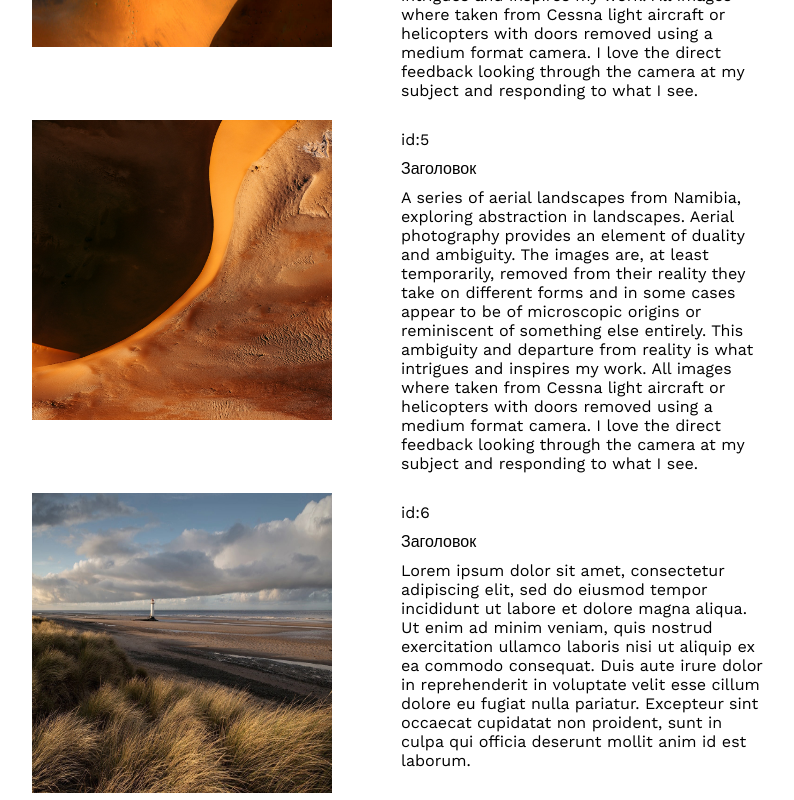
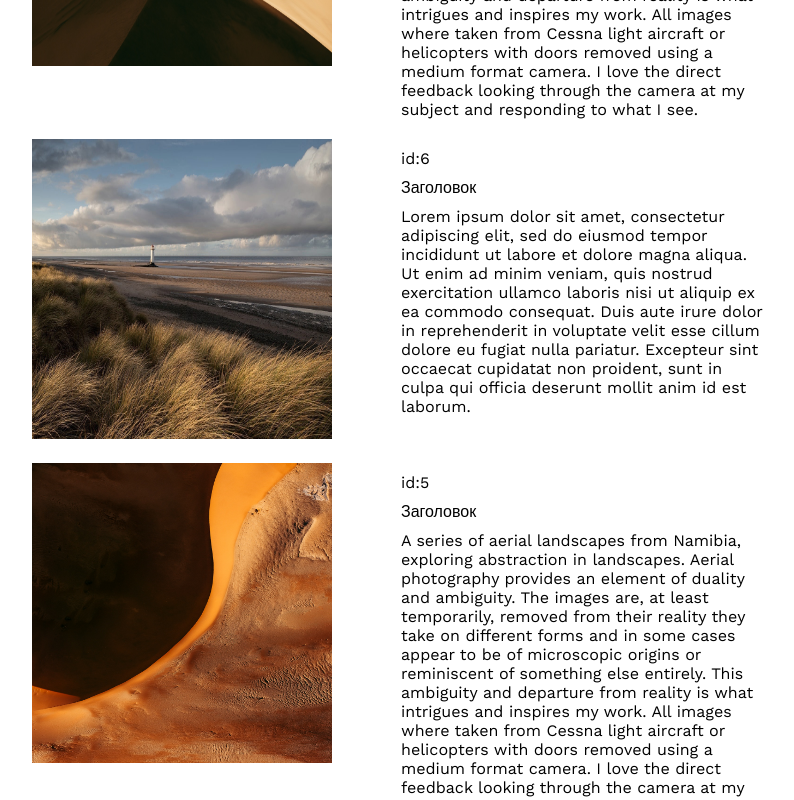
Before and after one commit to T-EVA-01/FinalTask, a Next.js app: page / in a window 1280 px wide. Shown: the part 1360-2160 px from the top of the page, without its empty margins (239-1033 px from the left). Built offline with nearby package versions, Linux system fonts and the light colour scheme.

Commit message:
create useFilters hook

```diff
--- a/interfaces/interfaces.ts
+++ b/interfaces/interfaces.ts
@@ -1,6 +1,6 @@
 export interface IOptions {
-    sort: 'ASC' | 'DESK'
-    filter?: {
+    sort: 'ASC' | 'DESC'
+    filter: {
         name: string
         value: string
     }
--- a/src/components/Posts/index.tsx
+++ b/src/components/Posts/index.tsx
@@ -1,8 +1,9 @@
 import styled from 'styled-components';
-import { IPost } from '../../../interfaces/interfaces';
+import { IPost, IOptions } from '../../../interfaces/interfaces';
 import Post from '../Post';
 import PostsHeader from './PostsHeader';
 import { useState, useEffect } from 'react';
+import { useFilters } from '../../helpers/hooks';
 
 const Posts = styled.div`
     width: 60%;
@@ -25,78 +26,18 @@ interface PostsProps {
 
 const Index = ({className, data}: PostsProps) => {
 
-    const [sortStatus, setSortStatus] = useState('');
-    const [booleanSortFlag, setBooleanSortFlag] = useState(true);
+    const [booleanSortFlag, setBooleanSortFlag] = useState(false);
     const [inputValue, setInputValue] = useState('');
-    const [posts, setPosts] = useState(data)
 
-    useEffect(() => {
+    const iOptions: IOptions = {
+        sort: booleanSortFlag ? "ASC" : "DESC",
+        filter: {
+            name: "Не понятно",
+            value: inputValue
+        }
+    }
 
-        if (booleanSortFlag) {
-            setSortStatus('ASC');
-        } else {
-            setSortStatus('DESC');
-        }
-
-        const posts = filteredAndSortedPosts(data, inputValue, sortStatus, sortingPosts, filteringPosts);
-
-        setPosts(posts)
-
-    }, [inputValue, sortStatus, booleanSortFlag])
-
-    const filteredAndSortedPosts = (
-        posts: IPost[],
-        inputValue: string,
-        sortStatus: string,
-        sortingPosts: (sortStatus: string,  posts: IPost[]) => IPost[],
-        filteringPosts: (posts: IPost[], inputValue: string) => IPost[]
-    ) => {
-
-        let outputPostsArray: [] | IPost[] = [];
-
-        outputPostsArray = filteringPosts(posts, inputValue);
-        sortingPosts(sortStatus, outputPostsArray);
-
-        return outputPostsArray
-    };
-
-    const sortingPosts = (sortStatus: string, posts: IPost[]) => {
-        switch(sortStatus) {
-            case "ASC":
-                posts.sort((a, b) => {
-                    if (a.id > b.id) {
-                        return 1
-                    } else {
-                        return -1
-                    }
-                });
-                break;
-            case "DESC":
-                posts.sort((a, b) => {
-                    if (a.id > b.id) {
-                        return -1
-                    } else {
-                        return 1
-                    }
-                });
-                break;
-        }
-
-        return posts
-    };
-
-    const filteringPosts = (posts: IPost[], inputValue: string) => {
-        const outputPostsArray = [];
-        const inputPostsArray = posts;
-
-        for(let i = 0; i < inputPostsArray.length; i++) {
-            if(inputPostsArray[i].description.includes(inputValue)) {
-                outputPostsArray.push(inputPostsArray[i])
-            }
-        }
-
-        return outputPostsArray
-    }
+    const posts = useFilters(data, iOptions)
 
     const onChangeInputValue = (e: any) => {
         setInputValue(e.target.value)
--- /dev/null
+++ b/src/helpers/hooks.ts
@@ -0,0 +1,72 @@
+import { useEffect, useState } from "react";
+import { IPost, IOptions } from "../../interfaces/interfaces";
+
+export function useFilters(array: IPost[], options: IOptions) {
+
+    const [posts, setPosts] = useState(array);
+    const value = options.filter.value;
+    const sortStatus = options.sort;
+
+    useEffect(() => {
+
+        const posts = filteredAndSortedPosts(array, value, sortStatus, sortingPosts, filteringPosts);
+
+        setPosts(posts)
+    }, [value, sortStatus]);
+
+    const filteredAndSortedPosts = (
+        posts: IPost[],
+        inputValue: string,
+        sortStatus: string,
+        sortingPosts: (sortStatus: string,  posts: IPost[]) => IPost[],
+        filteringPosts: (posts: IPost[], inputValue: string) => IPost[]
+    ) => {
+
+        let outputPostsArray: [] | IPost[] = [];
+
+        outputPostsArray = filteringPosts(posts, inputValue);
+        sortingPosts(sortStatus, outputPostsArray);
+
+        return outputPostsArray
+    };
+
+    const filteringPosts = (posts: IPost[], inputValue: string) => {
+        const outputPostsArray = [];
+        const inputPostsArray = posts;
+
+        for(let i = 0; i < inputPostsArray.length; i++) {
+            if(inputPostsArray[i].description.includes(inputValue)) {
+                outputPostsArray.push(inputPostsArray[i])
+            }
+        }
+
+        return outputPostsArray
+    }
+
+    const sortingPosts = (sortStatus: string, posts: IPost[]) => {
+
+        switch(sortStatus) {
+            case "ASC":
+                posts.sort((a, b) => {
+                    if (a.id > b.id) {
+                        return 1
+                    } else {
+                        return -1
+                    }
+                });
+                break;
+            case "DESC":
+                posts.sort((a, b) => {
+                    if (a.id > b.id) {
+                        return -1
+                    } else {
+                        return 1
+                    }
+                });
+                break;
+        }
+        return posts
+    };
+
+    return posts
+}
```
